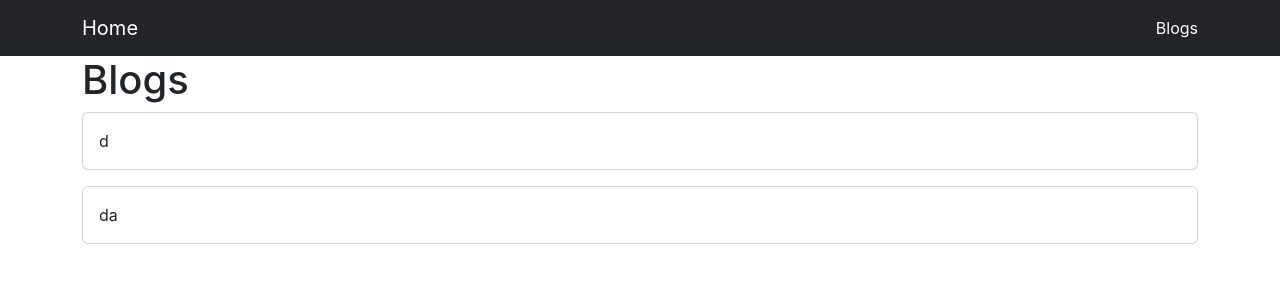
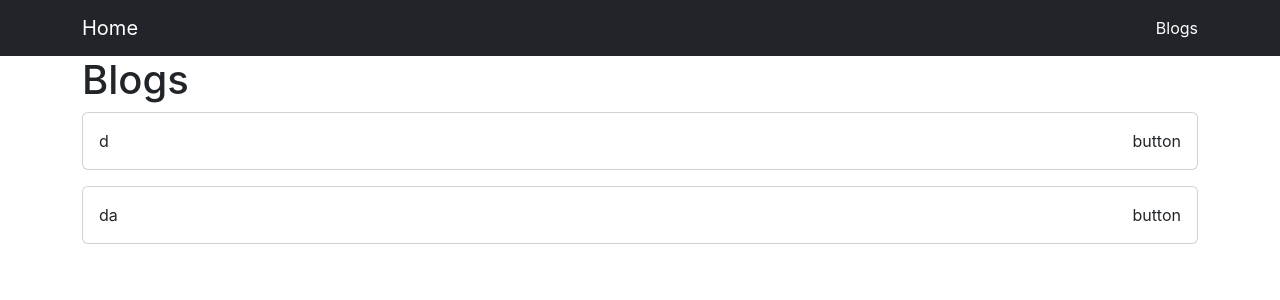
Before and after one commit to GEONEUI/React-blog, a React (Create React App) app in the folder basic/: page /blogs in a window 1280 px wide. Shown: the top 300 px of the page. Built offline with nearby package versions, Linux system fonts and the light colour scheme; data requests are answered from the project's data file.

Commit message:
26완료

```diff
--- a/basic/src/conponent/Card.js
+++ b/basic/src/conponent/Card.js
@@ -1,8 +1,11 @@
-const Card = ({ item }) => {
+const Card = ({ post, children }) => {
 	return (
 		<div className="card mb-3" >
 			<div className="card-body">
-				{item.title}
+				<div className="d-flex justify-content-between">
+					<div>{post.title}</div>
+					{children && <div>{children}</div>}
+				</div>
 			</div>
 		</div>
 	);
--- a/basic/src/conponent/NavBar.js
+++ b/basic/src/conponent/NavBar.js
@@ -2,12 +2,12 @@ import { Link } from 'react-router-dom';
 
 const NavBar = () => {
 	return (
-		<nav class="navbar bg-dark navbar-dark">
-			<div class="container">
-				<Link class="navbar-brand" to="/">Home</Link>
-				<ul class="navbar-nav">
-					<li class="nav-item">
-						<Link class="nav-link active" aria-current="page" to="/Blogs">Blogs</Link>
+		<nav className="navbar bg-dark navbar-dark">
+			<div className="container">
+				<Link className="navbar-brand" to="/">Home</Link>
+				<ul className="navbar-nav">
+					<li className="nav-item">
+						<Link className="nav-link active" aria-current="page" to="/Blogs">Blogs</Link>
 					</li>
 				</ul>
 			</div>
--- a/basic/src/pages/Listpage.js
+++ b/basic/src/pages/Listpage.js
@@ -4,12 +4,12 @@ import Card from "../conponent/Card";
 
 const Listpage = () => {
 
-	const [post, setPost] = useState([]);
+	const [posts, setPosts] = useState([]);
 
 	const getPost = () => {
 
 		axios.get("http://localhost:3001/posts").then((res) => {
-			setPost(res.data);
+			setPosts(res.data);
 		})
 
 	}
@@ -24,9 +24,11 @@ const Listpage = () => {
 	return (
 		<div>
 			<h1>Blogs</h1>
-			{post.map((item) => {
+			{posts.map((post) => {
 				return (
-					<Card item={item} key={item.title} />
+					<Card post={post} key={post.title} >
+						<div>button</div>
+					</Card>
 				);
 			})}</div >
 	);
```
